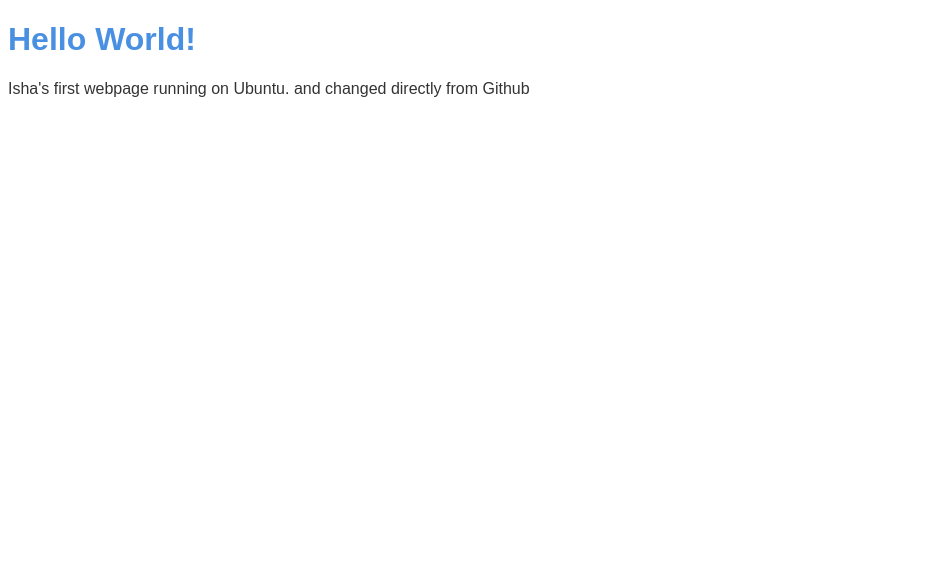
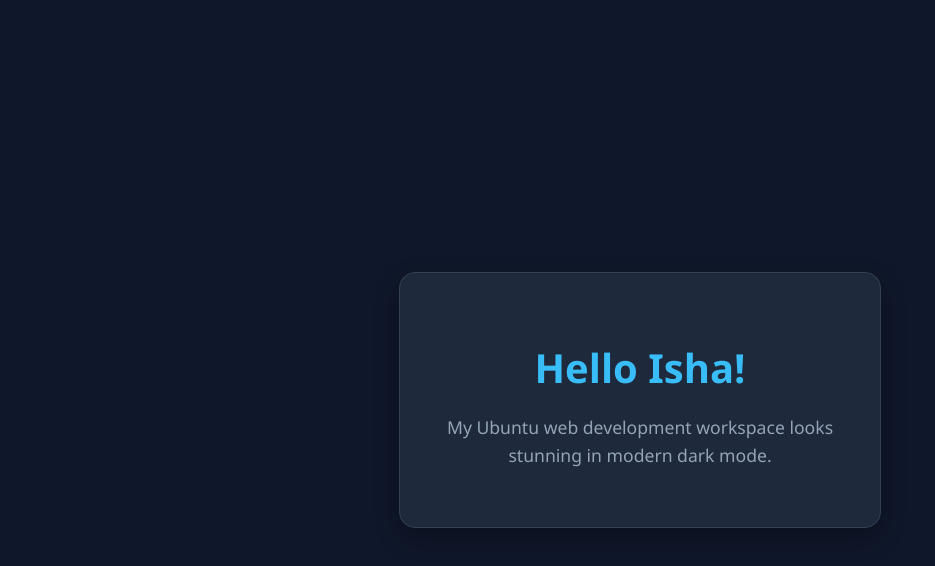
Before and after one commit to anuj1997/test, a plain HTML site: page index.html in a window 1280 px wide. Shown: the whole page, without its empty margins (0-935 px from the left). Drawn offline with Linux system fonts and the light colour scheme.

Commit message:
Added Gorgieous CSS Dark Mode

```diff
--- a/index.html
+++ b/index.html
@@ -4,10 +4,14 @@
     <meta charset="UTF-8">
     <meta name="viewport" content="width=device-width, initial-scale=1.0">
     <title>Document</title>
+    <link rel="stylesheet" href="style.css">
+
 </head>
 <body>
-    <h1 style="color: #4a90e2; font-family: Arial, sans-serif;">Hello World!</h1>
-<p style="font-family: Arial, sans-serif; color: #333;">Isha's first webpage running on Ubuntu. and changed directly from Github</p>
+    <div class="card">
+    <h1>Hello Isha!</h1>
+    <p>My Ubuntu web development workspace looks stunning in modern dark mode.</p>
+</div>
 
 </body>
 </html>
--- /dev/null
+++ b/style.css
@@ -0,0 +1,36 @@
+/* This resets margins so your page spans edge-to-edge beautifully */
+body {
+    background-color: #0f172a; /* A gorgeous modern dark-mode slate blue */
+    color: #f8fafc;            /* Crisp off-white text for easy reading */
+    font-family: 'Segoe UI', Tahoma, Geneva, Verdana, sans-serif;
+    display: flex;
+    justify-content: center;
+    align-items: center;
+    height: 100vh;
+    margin: 0;
+}
+
+/* This creates a clean, floating visual card container */
+.card {
+    background-color: #1e293b; /* Slightly lighter blue for contrast */
+    padding: 40px;
+    border-radius: 16px;       /* Smooth, rounded modern corners */
+    box-shadow: 0 10px 25px rgba(0, 0, 0, 0.3); /* Soft shadow depth */
+    text-align: center;
+    max-width: 400px;
+    border: 1px solid #334155; /* Subtle border line */
+}
+
+/* Designing the main heading text */
+h1 {
+    color: #38bdf8;            /* Vibrant neon sky-blue accents */
+    margin-bottom: 10px;
+    font-size: 2.5rem;
+}
+
+/* Designing the paragraph description */
+p {
+    color: #94a3b8;            /* Smooth muted grey for descriptions */
+    font-size: 1.1rem;
+    line-height: 1.6;
+}
```
